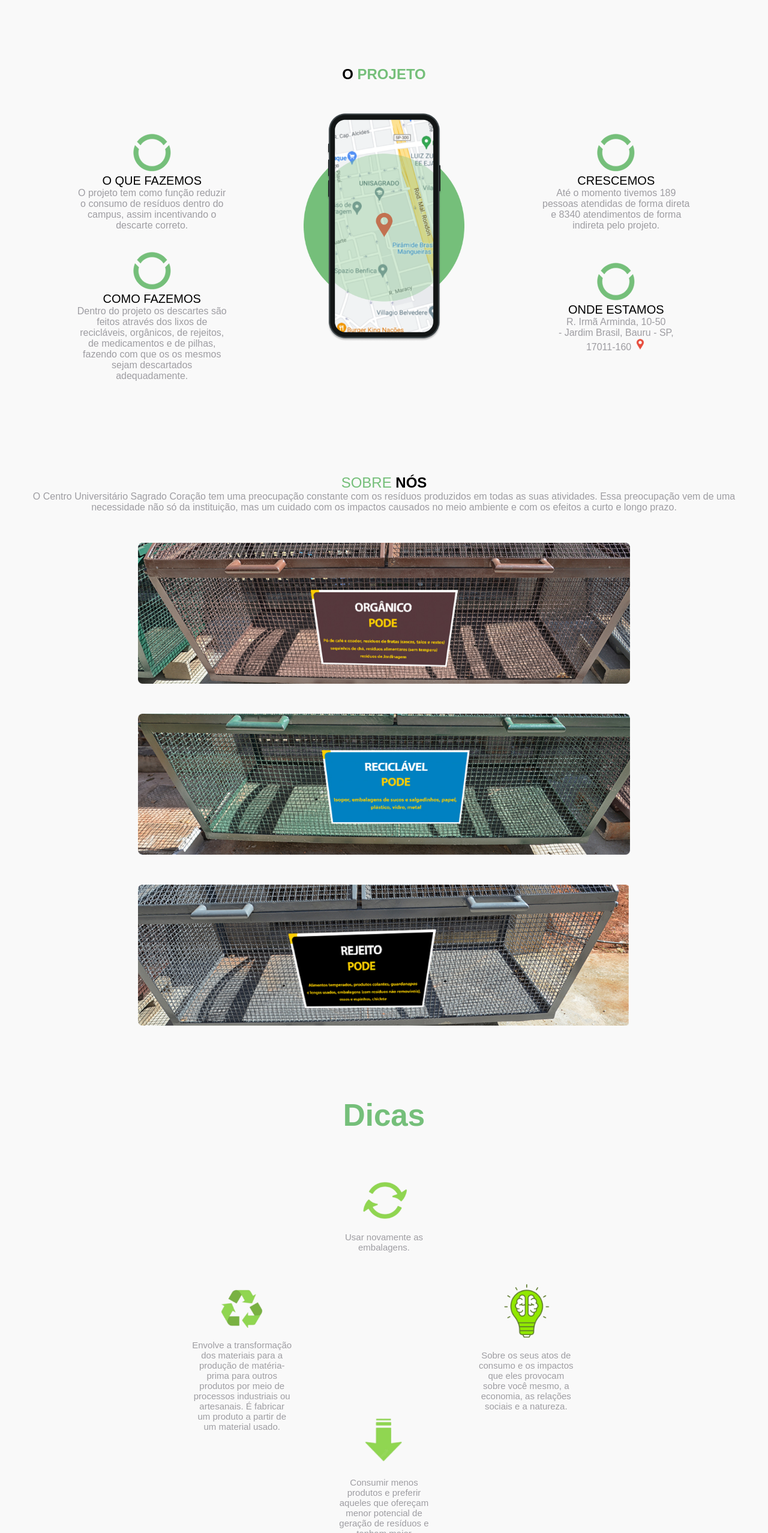
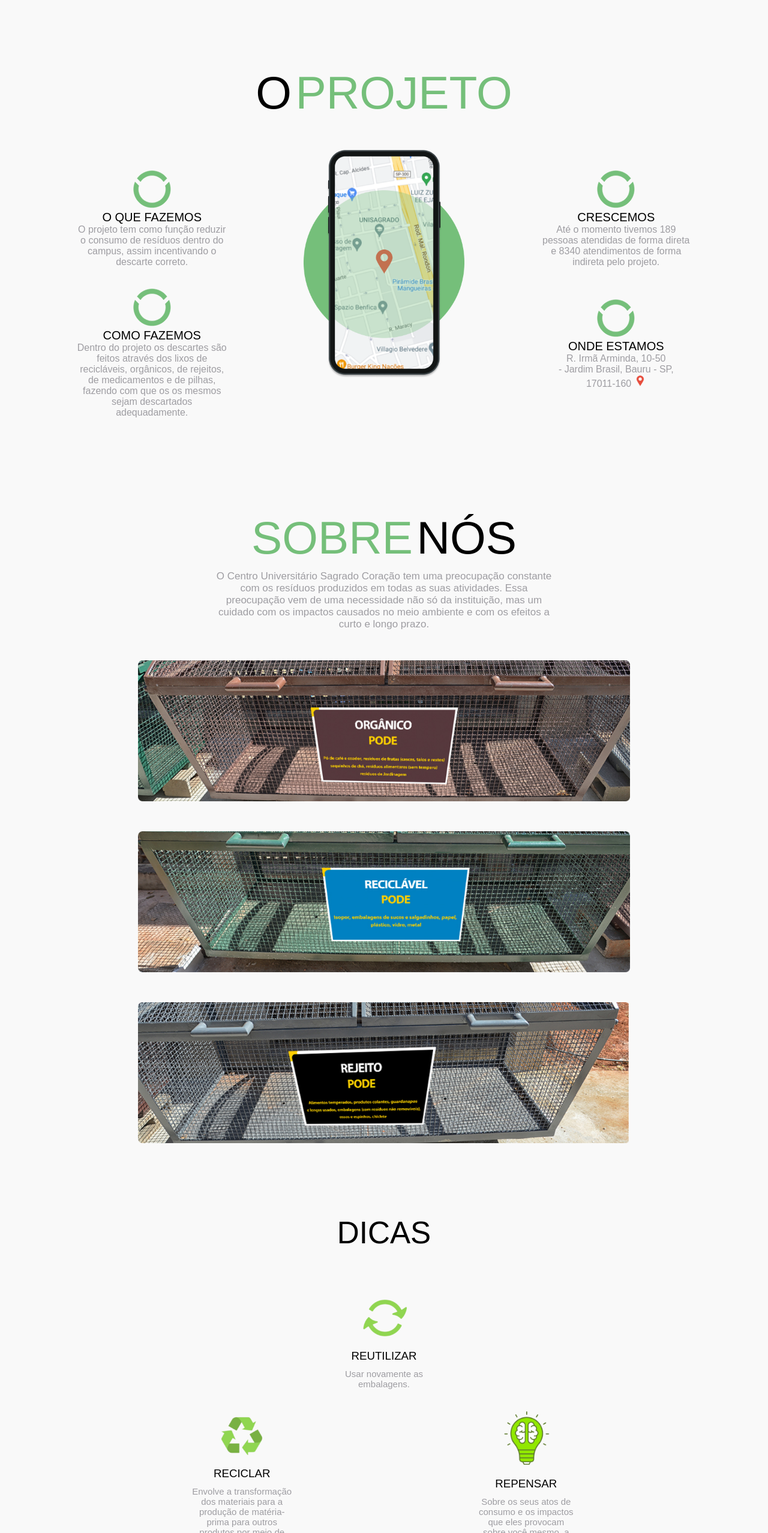
Before and after one commit to LipeGabriell/projeto-reger-host, a React (Vite) app in the folder frontend/: page / in a window 1280 px wide. Shown: the part 890-3446 px from the top of the page at 60% size. Built offline with nearby package versions, Linux system fonts and the light colour scheme; a web font is replaced by a local one.

Commit message:
alterado font // dicas

```diff
--- a/frontend/src/assets/Components/Containers/Dicas/dicas.css
+++ b/frontend/src/assets/Components/Containers/Dicas/dicas.css
@@ -76,6 +76,12 @@ html {
     flex-direction: column;
     margin-top: 50px;
   }
+  #Dicas h3 {
+    align-self: center;
+    text-align: center;
+    padding-bottom: 10px;
+    font-weight: 100;
+  }
   #Dicas #dicasDireita {
     order: 2;
   }
@@ -108,7 +114,8 @@ html {
     text-align: center;
     margin-bottom: -40px;
     font-size: clamp(15px, 4vw, 100px);
-    color: #75BF7A;
+    color: black;
+    font-weight: 100;
   }
 }
 @media (min-width: 768px) {
--- a/frontend/src/assets/Components/Containers/Dicas/dicas.tsx
+++ b/frontend/src/assets/Components/Containers/Dicas/dicas.tsx
@@ -21,24 +21,28 @@ function Dicas() {
 
                 <div id='dicasEsquerda' className='flex'>
                     <img src={Reciclar} alt="" />
+                    <h3>RECICLAR</h3>
                     <p>Envolve a transformação dos materiais para a produção de matéria-prima para outros produtos por meio de processos industriais ou artesanais. É fabricar um produto a partir de um material usado.
                     </p>
                 </div>
 
                 <div id='dicasMeio' className='flex'>
-                    <h2>Dicas</h2>
+                    <h2>DICAS</h2>
                     <div id='dicasCima'>
                         <img src={Reutilizar} alt="" />
+                        <h3>REUTILIZAR</h3>
                         <p>Usar novamente as embalagens.</p>
                     </div>
                     <div id='dicasBaixo'>
                         <img src={Reduzir} alt="" />
+                        <h3>REDUZIR</h3>
                         <p>Consumir menos produtos e preferir aqueles que ofereçam menor potencial de geração de resíduos e tenham maior durabilidade.</p>
                     </div>
                 </div>
 
                 <div id='dicasDireita' className='flex'>
                     <img src={Repensar} alt="" />
+                    <h3>REPENSAR</h3>
                     <p>Sobre os seus atos de consumo e os impactos que eles provocam sobre você mesmo, a economia, as relações sociais e a natureza.</p>
 
                 </div>
--- a/frontend/src/assets/Components/Containers/Projeto/projeto.css
+++ b/frontend/src/assets/Components/Containers/Projeto/projeto.css
@@ -43,6 +43,20 @@ html {
   scroll-behavior: smooth;
 }
 
+@media screen and (max-width: 800px) {
+  [data-aos] {
+    pointer-events: auto !important;
+  }
+  html:not(.no-js) [data-aos^=fade][data-aos^=fade] {
+    opacity: 1 !important;
+  }
+  html:not(.no-js) [data-aos=fade-left] {
+    transform: none !important;
+  }
+  html:not(.no-js) [data-aos=fade-right] {
+    transform: none !important;
+  }
+}
 @media (min-width: 0px) {
   #Projeto {
     margin-bottom: 0px;
@@ -75,7 +89,12 @@ html {
     color: #9E9DA2;
   }
   #projeto #titleProjeto span {
+    font-size: clamp(40px, 6vw, 100px);
     color: #75BF7A;
+    font-weight: 100;
+  }
+  #projeto #titleProjeto span:first-of-type {
+    color: black;
   }
   #projeto #items1,
 #projeto #items2 {
--- a/frontend/src/assets/Components/Containers/Projeto/projeto.tsx
+++ b/frontend/src/assets/Components/Containers/Projeto/projeto.tsx
@@ -23,7 +23,7 @@ function Projeto() {
             <section id='projeto' className='flex font'>
 
                 <div id='titleProjeto'>
-                    <h1>O <span>PROJETO</span></h1>
+                    <h1><span>O</span> <span>PROJETO</span></h1>
                 </div>
 
                 <div id='itemsProjeto'>
--- a/frontend/src/assets/Components/Containers/Sobre/sobre.css
+++ b/frontend/src/assets/Components/Containers/Sobre/sobre.css
@@ -43,6 +43,20 @@ html {
   scroll-behavior: smooth;
 }
 
+@media screen and (max-width: 800px) {
+  [data-aos] {
+    pointer-events: auto !important;
+  }
+  html:not(.no-js) [data-aos^=fade][data-aos^=fade] {
+    opacity: 1 !important;
+  }
+  html:not(.no-js) [data-aos=fade-left] {
+    transform: none !important;
+  }
+  html:not(.no-js) [data-aos=fade-right] {
+    transform: none !important;
+  }
+}
 #Sobre {
   height: 0px;
 }
@@ -70,18 +84,31 @@ html {
   #sobre #carrossel .carousel {
     border-radius: 10px;
   }
+  #sobre #txtSobre {
+    display: flex;
+    flex-direction: column;
+  }
   #sobre #txtSobre span {
     color: #75BF7A;
     font-weight: 100;
+    font-size: clamp(40px, 6vw, 100px);
+  }
+  #sobre #txtSobre span:nth-child(2) {
+    color: black;
   }
   #sobre #txtSobre h1 {
     font-weight: 900;
     text-align: center;
+    font-size: clamp(40px, 6vw, 100px);
   }
   #sobre #txtSobre p {
+    align-self: center;
     color: #9E9DA2;
     text-align: center;
     padding: 0px 3vw;
+    max-width: 50vw;
+    padding-top: 10px;
+    font-size: clamp(15px, 4vw, 17px);
   }
   #sobre #imgSobre {
     display: flex;
--- a/frontend/src/assets/Components/Containers/Sobre/sobre.tsx
+++ b/frontend/src/assets/Components/Containers/Sobre/sobre.tsx
@@ -25,7 +25,7 @@ function Sobre() {
             <section id='sobre' className='flex font column'>
 
                 <div id='txtSobre'>
-                    <h1><span>SOBRE</span> NÓS</h1>
+                    <h1><span>SOBRE</span> <span>NÓS</span></h1>
                     <p>O Centro Universitário Sagrado Coração tem uma preocupação constante com os resíduos produzidos em todas as suas atividades. Essa preocupação vem de uma necessidade não só da instituição, mas um cuidado com os impactos causados no meio ambiente e com os efeitos a curto e longo prazo.</p>
                 </div>
 
```
Also changed, not shown: frontend/src/assets/Components/Containers/Dicas/dicas.scss (+9 -1 lines), frontend/src/assets/Components/Containers/Projeto/projeto.scss (+7 -0 lines), frontend/src/assets/Components/Containers/Sobre/sobre.scss (+14 -0 lines).
